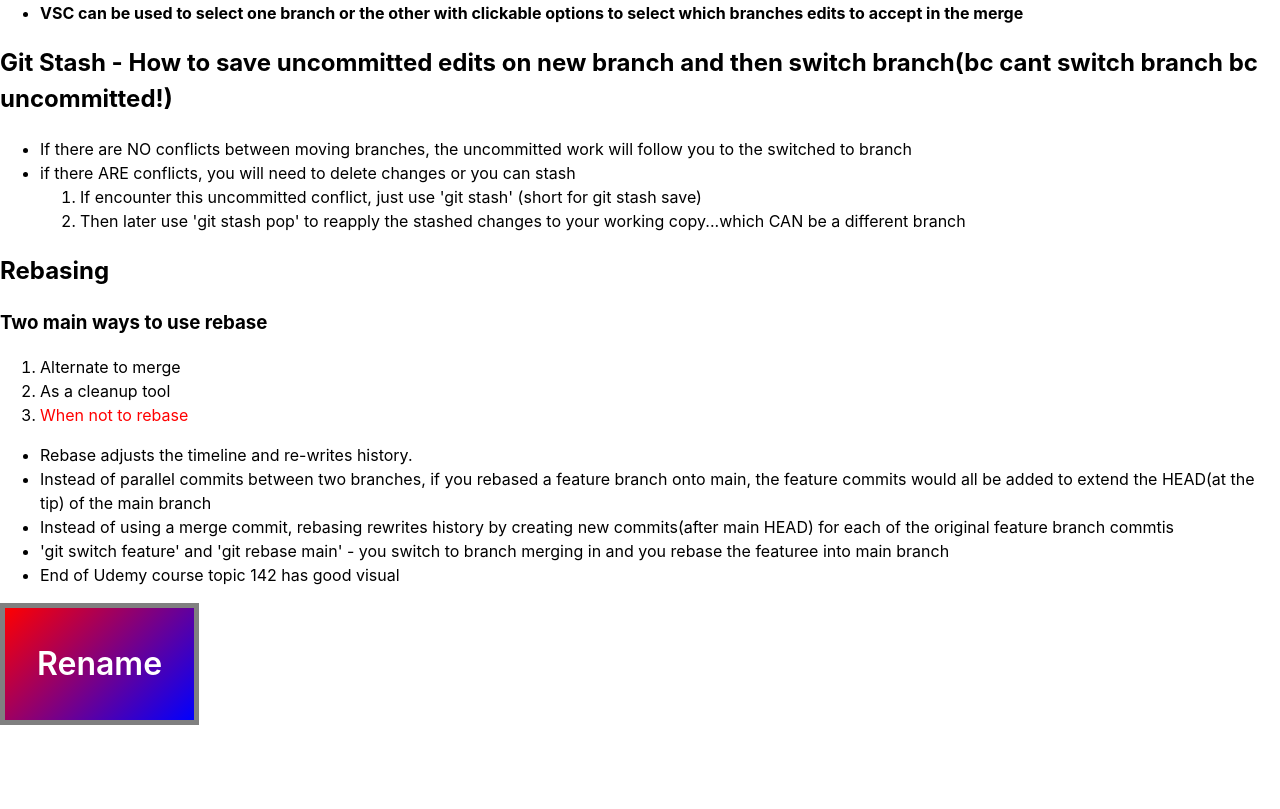
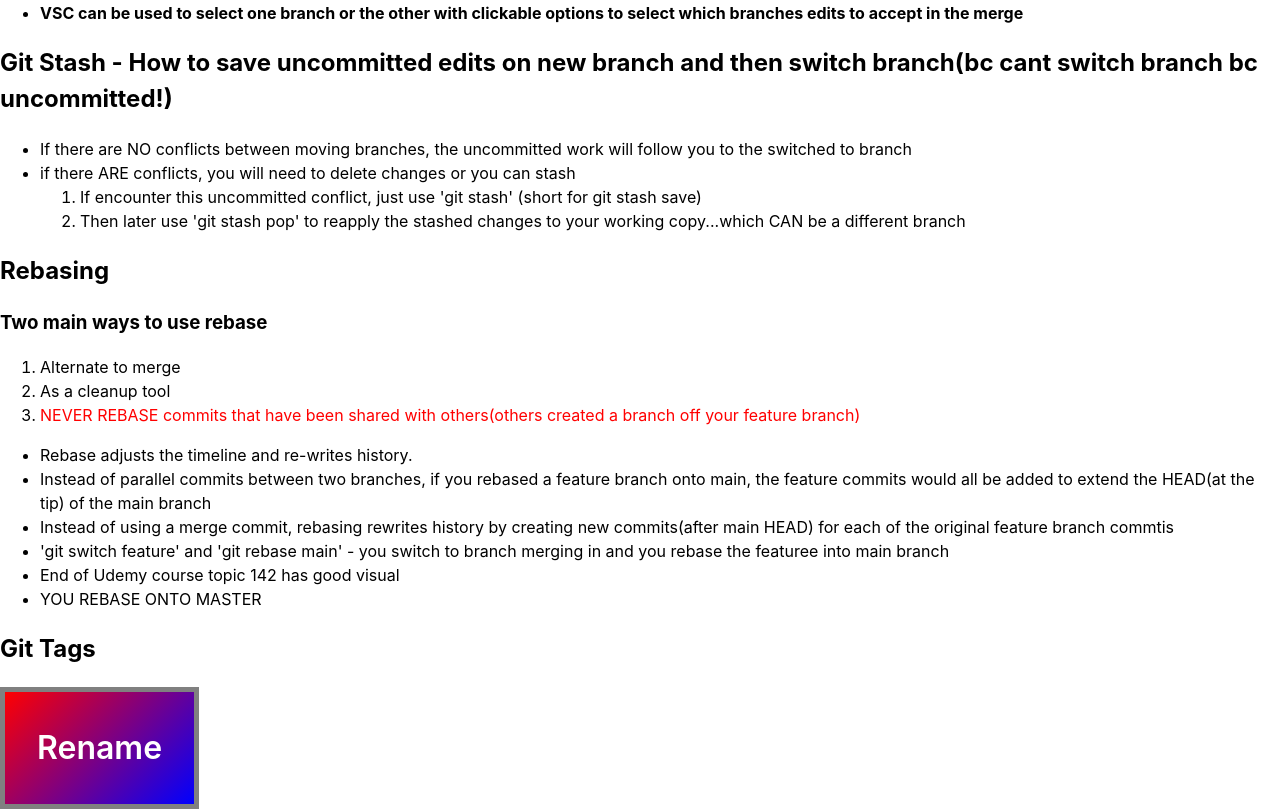
Before and after one commit to drbenn/git-practice, a website built with Vite: page index.html in a window 1280 px wide. Shown: the part 700-1509 px from the top of the page. Before the commit the page ends 1425 px from the top, so only its background shows below. Built offline with nearby package versions, Linux system fonts and the light colour scheme.

Commit message:
rebase for merge and git tags started

```diff
--- a/index.html
+++ b/index.html
@@ -62,12 +62,12 @@
       </p>
 
       <p>
-        <h2>Rebasing  </h2>
+        <h2>Rebasing</h2>
         <h3>Two main ways to use rebase</h3>
         <ol>
           <li>Alternate to merge</li>
           <li>As a cleanup tool</li>
-          <li><span style="color:red">When not to rebase</span></li>
+          <li><span style="color:red">NEVER REBASE commits that have been shared with others(others created a branch off your feature branch)</span></li>
         </ol>
         <ul>
           <li>Rebase adjusts the timeline and re-writes history.</li>
@@ -75,8 +75,16 @@
           <li>Instead of using a merge commit, rebasing rewrites history by creating new commits(after main HEAD) for each of the original feature branch commtis</li>
           <li>'git switch feature' and 'git rebase main' - you switch to branch merging in and you rebase the featuree into main branch</li>
           <li>End of Udemy course topic 142 has good visual</li>
+          <li>YOU REBASE ONTO MASTER</li>
 
         </ul>
+      </p>
+
+      <p>
+        <h2>Git Tags</h2>
+        <ul>
+        </ul>
+
       </p>
 
     </div>
```
